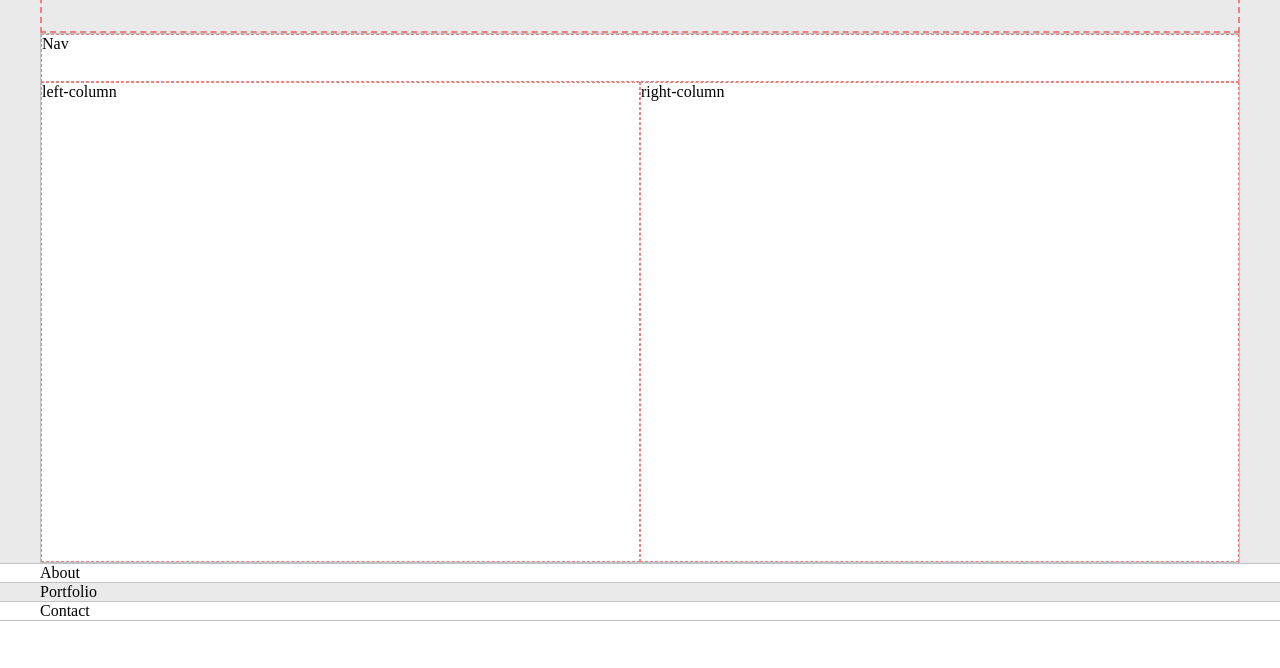
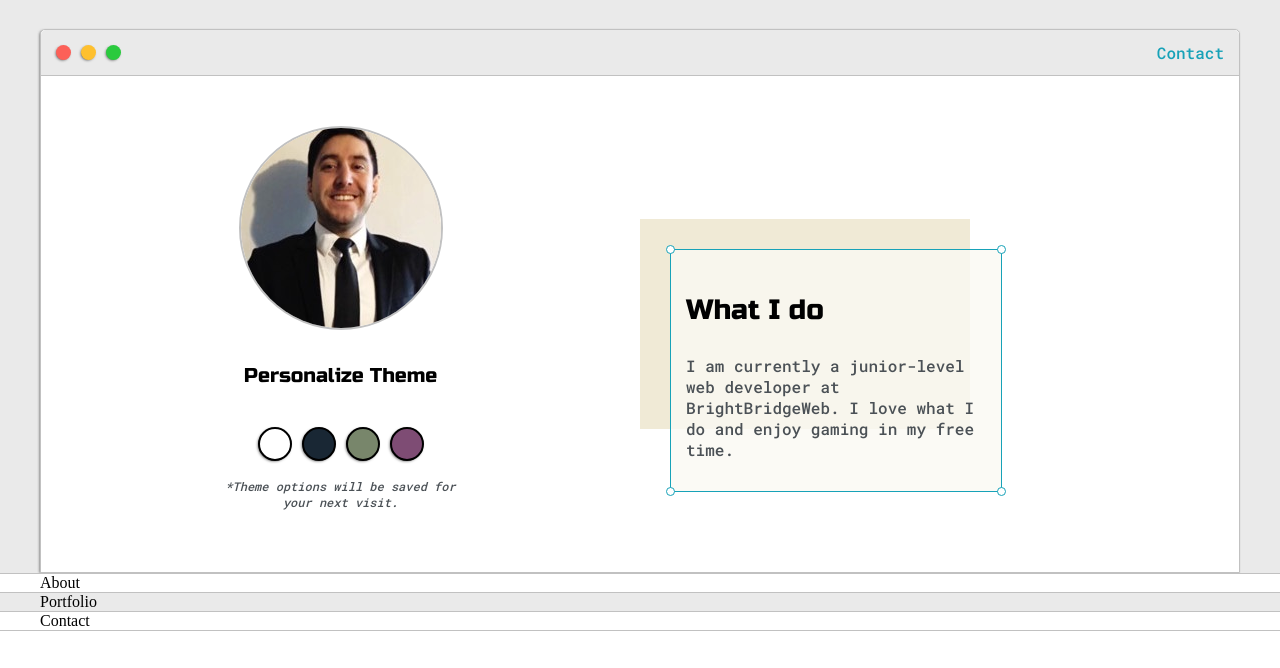
Before and after one commit to Lguerra1/portfolio_practice, a plain HTML site: page index.html in a window 1280 px wide. Shown: the part 132-800 px from the top of the page. Drawn offline with Linux system fonts and the light colour scheme.

Commit message:
1:02:21 timestamp on youtube video

```diff
--- a/default.css
+++ b/default.css
@@ -1,26 +1,44 @@
-:root{
-    --mainColor:#eaeaea ;
+:root {
+    --mainColor: #eaeaea;
     --secondaryColor: #fff;
 
     --borderColor: #c1c1c1;
 
     --mainText: black;
     --secondaryText: #4b5156;
+
+    --themeDotBorder: black;
+
+    --previewBg: rgb(251, 249, 243, 0.8);
+
+    --previewShadow: #f0ead6;
 }
 
-html, body {
+html,
+body {
     padding: 0;
     margin: 0;
 }
 
-h1, h2, h3, h4, h5, h6, strong {
-color: var(--mainText);
-font-family: 'Russo One', sans-serif;
-font-weight: 500;
+h1,
+h2,
+h3,
+h4,
+h5,
+h6,
+strong {
+    color: var(--mainText);
+    font-family: 'Russo One', sans-serif;
+    font-weight: 500;
 
 }
 
-p, li, span, label, input, textarea {
+p,
+li,
+span,
+label,
+input,
+textarea {
     color: var(--secondaryText);
     font-family: 'Roboto Mono', monospace;
 }
@@ -30,25 +48,43 @@ a {
     color: #17a2b8;
 }
 
-ul{
+ul {
     list-style: none;
 }
 
-h1 {font-size: 56px;}
-h2 {font-size: 36px;}
-h3 {font-size: 28px;}
-h4 {font-size: 24px;}
-h5 {font-size: 20px;}
-h6 {font-size: 16px;}
+h1 {
+    font-size: 56px;
+}
+
+h2 {
+    font-size: 36px;
+}
+
+h3 {
+    font-size: 28px;
+}
+
+h4 {
+    font-size: 24px;
+}
+
+h5 {
+    font-size: 20px;
+}
+
+h6 {
+    font-size: 16px;
+}
 
 .s1 {
     background-color: var(--mainColor);
     border-bottom: 1px solid var(--borderColor);
     overflow: auto;
 }
+
 .s2 {
     background-color: var(--secondaryColor);
-    border-bottom:1px solid var(--borderColor);
+    border-bottom: 1px solid var(--borderColor);
     overflow: auto;
 }
 
@@ -60,7 +96,6 @@ h6 {font-size: 16px;}
 .greeting-wrapper {
     display: grid;
     text-align: center;
-    border: 2px dashed lightcoral;
     min-height: 10em;
     align-content: center;
 }
@@ -68,35 +103,193 @@ h6 {font-size: 16px;}
 .intro-wrapper {
     background-color: var(--secondaryColor);
     border: 1px solid var(--borderColor);
+    border-radius: 5px 5px 0 0;
 
-    -webkit-box-shadow: -1px 1px 3px -1px (rgba(0,0,0,0.75));
-    -moz-box-shadow: -1px 1px 3px -1px (rgba(0,0,0,0.75));
-    box-shadow: -1px 1px 3px -1px (rgba(0,0,0,0.75));
+    -webkit-box-shadow: -1px 1px 3px -1px rgba(0, 0, 0, 0.75);
+    -moz-box-shadow: -1px 1px 3px -1px rgba(0, 0, 0, 0.75);
+    box-shadow: -1px 1px 3px -1px rgba(0, 0, 0, 0.75);
 
     display: grid;
     grid-template-columns: 1fr 1fr;
-    grid-template-rows: 3em 30em;
     grid-template-areas:
-    "nav-wrapper nav-wrapper"
-    "left-column right-column"
+        "nav-wrapper nav-wrapper"
+        "left-column right-column"
     ;
 }
 
 .nav-wrapper {
     grid-area: nav-wrapper;
-    border: 1px dashed lightcoral
+    border-bottom: 1px solid var(--borderColor);
+    display: flex;
+    justify-content: space-between;
+    align-items: center;
+    background-color: var(--mainColor);
+    border-radius: 5px 5px 0 0;
 }
+
+#navigation {
+    margin: 0;
+    padding: 10px;
+
+}
+
+#navigation li {
+    display: inline-block;
+    margin-right: 5px;
+    margin-left: 5px;
+}
+
+.dots-wrapper {
+    display: flex;
+    padding: 10px;
+}
+
+.browser-dot {
+    background-color: black;
+    height: 15px;
+    width: 15px;
+    border-radius: 50%;
+    margin: 5px;
+
+    -webkit-box-shadow: -1px 1px 3px -1px rgba(0, 0, 0, 0.75);
+    -moz-box-shadow: -1px 1px 3px -1px rgba(0, 0, 0, 0.75);
+    box-shadow: -1px 1px 3px -1px rgba(0, 0, 0, 0.75);
+}
+
 .left-column {
     grid-area: left-column;
-    border: 1px dashed lightcoral
+    padding: 50px 0 50px 0;
 }
+
+#profile_pic {
+    height: 200px;
+    width: 200px;
+    object-fit: cover;
+    border: 2px solid var(--borderColor);
+    display: block;
+    margin: 0 auto;
+    border-radius: 50%;
+}
+
+.theme_dot {
+    height: 30px;
+    width: 30px;
+    border-radius: 50%;
+    background-color: black;
+
+    margin: 5px;
+    border: 2px solid var(--themeDotBorder);
+
+    -webkit-box-shadow: -1px 1px 3px -1px rgba(0, 0, 0, 0.75);
+    -moz-box-shadow: -1px 1px 3px -1px rgba(0, 0, 0, 0.75);
+    box-shadow: -1px 1px 3px -1px rgba(0, 0, 0, 0.75);
+
+    cursor: pointer;
+}
+
+.theme_dot:hover {
+    border-width: 5px;
+}
+
+#light-mode {
+    background-color: #fff;
+}
+
+#blue-mode {
+    background-color: #192734;
+}
+
+#green-mode {
+    background-color: #78866b;
+}
+
+#purple-mode {
+    background-color: #7e4c74;
+}
+
+#settings-note {
+    font-size: 12px;
+    font-style: italic;
+    text-align: center;
+}
+
+#theme_options_wrapper {
+    display: flex;
+    justify-content: center;
+}
+
 .right-column {
     grid-area: right-column;
-    border: 1px dashed lightcoral
+    display: grid;
+    align-content: center;
 }
 
-@media screen and (max-width: 1200px){
-    .main-container{
-        width: 95%;
+#preview-shadow{
+    background-color: var(--previewShadow);
+    width: 300px;
+    height: 180px;
+    padding-left: 30px;
+    padding-top: 30px;
+}
+
+#preview {
+    width: 300px;
+    border: 1.5px solid #17a2b8;
+    background-color: var(--previewBg);
+    padding: 15px;
+    position: relative;
+}
+
+.corner {
+    height: 7px;
+    width: 7px;
+    border-radius: 50%;
+    border: 1.5px solid #17a2b8;
+    background-color: #fff;
+    position: absolute;
+}
+
+#corner-tl {
+    top: -5px;
+    left: -5px;
+}
+
+#corner-tr {
+    top: -5px;
+    right: -5px;
+}
+
+#corner-br {
+    bottom: -5px;
+    right: -5px;
+}
+
+#corner-bl {
+    bottom: -5px;
+    left: -5px;
+}
+
+
+#dot-1 {
+    background-color: #FC6058;
+}
+
+#dot-2 {
+    background-color: #FEC02F;
+}
+
+#dot-3 {
+    background-color: #2ACA3E;
+}
+
+
+@media screen and (max-width: 800px) {
+    .intro-wrapper {
+        grid-template-columns: 1fr;
+        grid-template-areas:
+            "nav-wrapper"
+            "left-column"
+            "right-column"
+        ;
     }
 }
--- a/index.html
+++ b/index.html
@@ -16,13 +16,46 @@
     <section class="s1">
         <div class="main-container">
             <div class="greeting-wrapper">
-                <h1>Hi, I'm Larry Guerra</h1>
+                <h1>Hi, I"m Larry Guerra</h1>
             </div>
 
             <div class="intro-wrapper">
-                <div class="nav-wrapper">Nav</div>
-                <div  class="left-column">left-column</div>
-                <div class="right-column">right-column</div>
+                <div class="nav-wrapper">
+                    <div class="dots-wrapper">
+                        <div id="dot-1" class="browser-dot"></div>
+                        <div id="dot-2" class="browser-dot"></div>
+                        <div id="dot-3" class="browser-dot"></div>
+                    </div>
+                    <ul id="navigation">
+                        <li><a href="#">Contact</a></li>
+                    </ul>
+                </div>
+                <div class="left-column">
+                    <img id="profile_pic" src="images/larrysuit.jpg">
+                    <h5 style="text-align: center; line-height: center">Personalize Theme</h5>
+                    <div id="theme_options_wrapper">
+                        <div id="light-mode" class="theme_dot"></div>
+                        <div id="blue-mode" class="theme_dot"></div>
+                        <div id="green-mode" class="theme_dot"></div>
+                        <div id="purple-mode" class="theme_dot"></div>
+                    </div>
+                    <p id="settings-note">*Theme options will be saved for <br>your next visit.</p>
+                </div>
+                <div class="right-column">
+                    <div id="preview-shadow">
+                        <div id="preview">
+                            <div id="corner-tl" class="corner"></div>
+                            <div id="corner-tr" class="corner"></div>
+                            <h3>What I do</h3>
+                            <p>I am currently a junior-level web developer at BrightBridgeWeb. I love what I do and
+                                enjoy
+                                gaming in my free time.
+                            </p>
+                            <div id="corner-br" class="corner"></div>
+                            <div id="corner-bl" class="corner"></div>
+                        </div>
+                    </div>
+                </div>
             </div>
 
         </div>
```
Also changed, not shown: images/dealsource.jpg (added), images/larrysuit.jpg (added).
